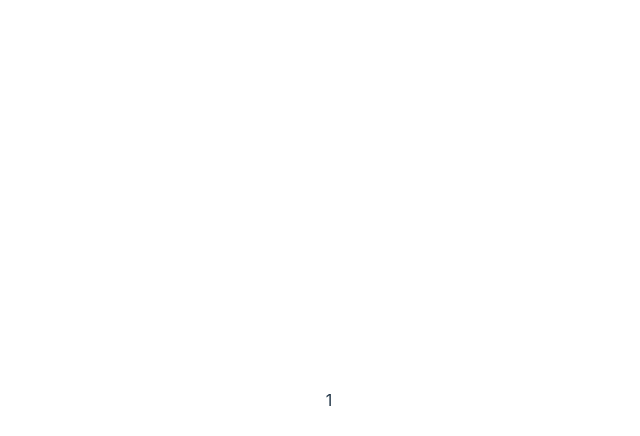
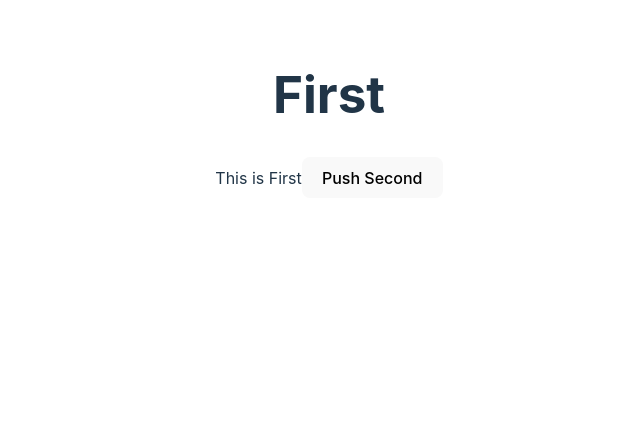
Before and after one commit to healtheloper/view-navigation, a React (Vite) app: page / in a window 1280 px wide. Shown: the top 436 px of the page, without its empty margins (311-951 px from the left). Built offline with nearby package versions, Linux system fonts and the light colour scheme.

Commit message:
feat: ContextAPI 활용 Stack history 관리
Stack 의 children element 로 인 Screen 컴포넌트의 props name 을 활용하여 history 관리

```diff
--- a/src/App.tsx
+++ b/src/App.tsx
@@ -1,16 +1,18 @@
 import './App.css';
 import Screen from './components/Navigator/Screen';
 import Stack from './components/Navigator/Stack';
+import First from './pages/First';
+import Second from './pages/Second';
 
 function App() {
   return (
     <div>
       <Stack>
-        <Screen name='first'>
-          <div>1</div>
+        <Screen name='First'>
+          <First />
         </Screen>
-        <Screen name='second'>
-          <div>2</div>
+        <Screen name='Second'>
+          <Second />
         </Screen>
       </Stack>
     </div>
--- a/src/components/Navigator/Stack.tsx
+++ b/src/components/Navigator/Stack.tsx
@@ -1,19 +1,51 @@
-import { ComponentPropsWithoutRef, ReactElement, useState } from 'react';
+import {
+  ComponentPropsWithoutRef,
+  ReactElement,
+  createContext,
+  useMemo,
+  useState,
+} from 'react';
 
 type StackProps = {
   children: ReactElement[];
 } & ComponentPropsWithoutRef<'div'>;
 
+type ViewNavigationHistoryActions = {
+  push: (screenName: string) => void;
+  pop: () => void;
+};
+
+export const ViewNavigationHistoryContext =
+  createContext<ViewNavigationHistoryActions | null>(null);
+
 const Stack = (props: StackProps) => {
-  const { children, ...restProps } = props;
+  const { children } = props;
   const initHistory = [children[0].props.name];
   const [history, setHistory] = useState(initHistory);
+  const isHistoryOnly = history.length === 1;
 
   const targetScreen = children.find(
     (child) => child.props.name === history[history.length - 1]
   );
 
-  return <div>{targetScreen}</div>;
+  const actions = {
+    push: (screenName: string) => {
+      setHistory((prev) => [...prev, screenName]);
+    },
+    pop: () => {
+      setHistory((prev) => prev.slice(0, prev.length - 1));
+    },
+  };
+
+  return (
+    <ViewNavigationHistoryContext.Provider value={actions}>
+      <div>
+        {!isHistoryOnly && <button onClick={actions.pop}>{'<'}</button>}
+        <h1>{targetScreen?.props.name}</h1>
+      </div>
+      {targetScreen}
+    </ViewNavigationHistoryContext.Provider>
+  );
 };
 
 export default Stack;
--- /dev/null
+++ b/src/components/Navigator/useViewNavHistoryAction.ts
@@ -0,0 +1,12 @@
+import { useContext } from 'react';
+import { ViewNavigationHistoryContext } from './Stack';
+
+export const useViewNavHistoryAction = () => {
+  const context = useContext(ViewNavigationHistoryContext);
+  if (!context) {
+    throw new Error(
+      'useViewNavHistoryAction hook 은 Stack Navigator 내에서만 사용할 수 있습니다.'
+    );
+  }
+  return context;
+};
--- a/src/index.css
+++ b/src/index.css
@@ -26,7 +26,6 @@ a:hover {
 body {
   margin: 0;
   display: flex;
-  place-items: center;
   min-width: 320px;
   min-height: 100vh;
 }
--- /dev/null
+++ b/src/pages/First.tsx
@@ -0,0 +1,20 @@
+import { useViewNavHistoryAction } from '../components/Navigator/useViewNavHistoryAction';
+
+const First = () => {
+  const { push } = useViewNavHistoryAction();
+
+  return (
+    <div>
+      <span>This is First</span>
+      <button
+        onClick={() => {
+          push('Second');
+        }}
+      >
+        Push Second
+      </button>
+    </div>
+  );
+};
+
+export default First;
--- /dev/null
+++ b/src/pages/Second.tsx
@@ -0,0 +1,20 @@
+import { useViewNavHistoryAction } from '../components/Navigator/useViewNavHistoryAction';
+
+const Second = () => {
+  const { push } = useViewNavHistoryAction();
+
+  return (
+    <div>
+      <span>This is Second</span>
+      <button
+        onClick={() => {
+          push('First');
+        }}
+      >
+        Push First
+      </button>
+    </div>
+  );
+};
+
+export default Second;
```
